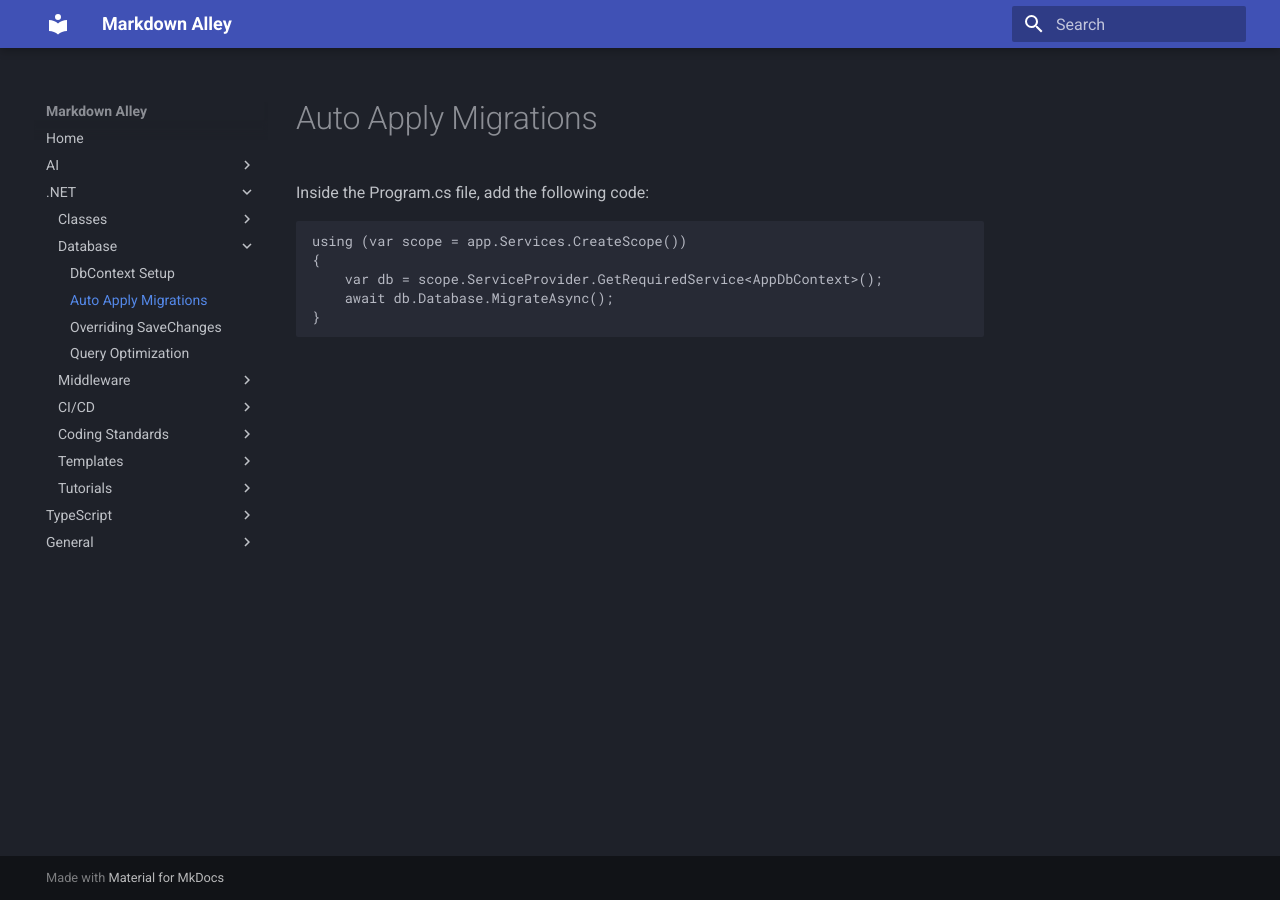
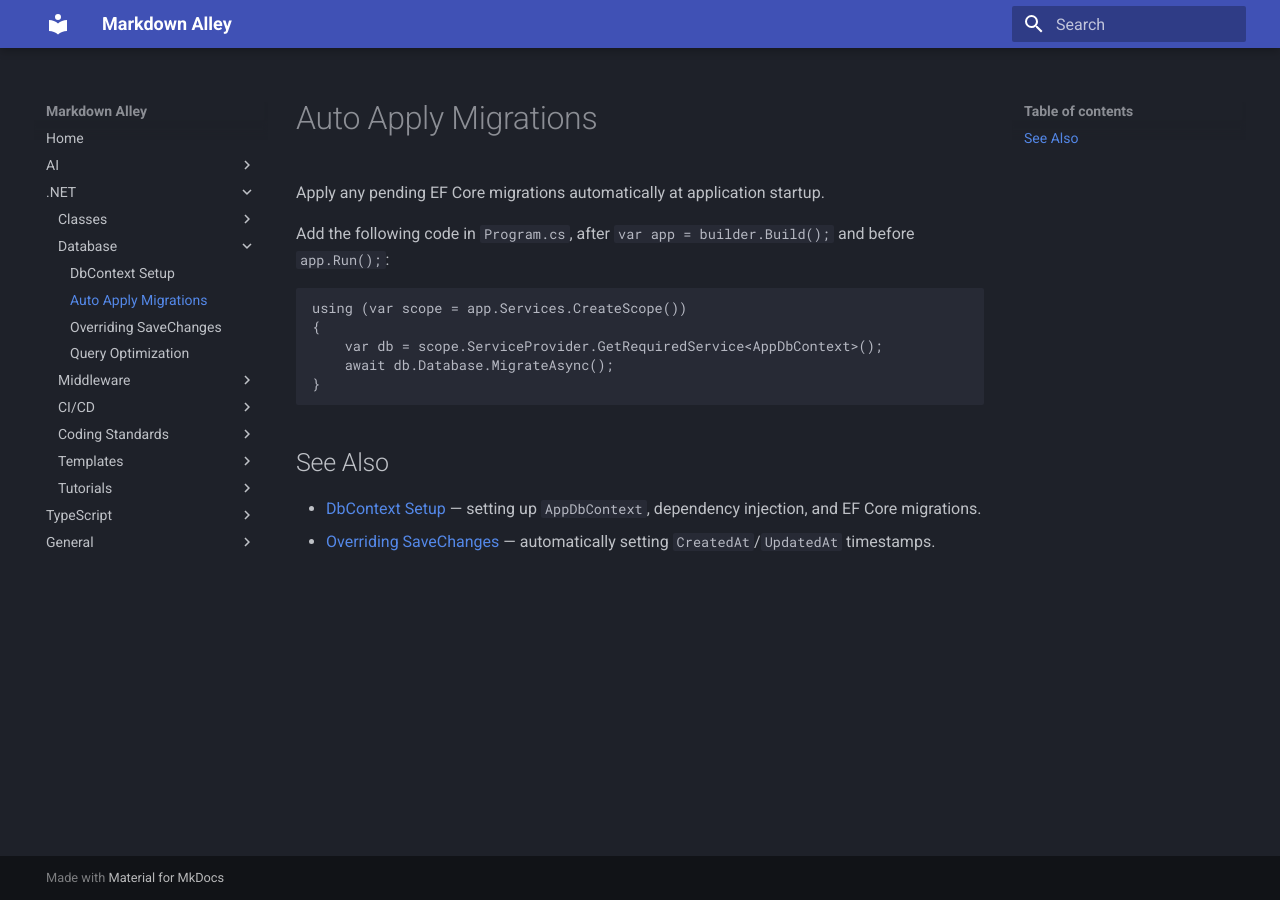
Before and after one commit to gooddogdevelopment-sys/Markdown-Alley, an MkDocs documentation site: the page built from docs/Dotnet/Database/AutoApplyMigrations.md, in a window 1280 px wide. Built offline with MkDocs 1.6.1 and Material for MkDocs 9.7.7, drawn with Linux system fonts in a browser that asks for light colours.

Commit message:
Add description and See Also section for AutoApplyMigrations.md

````diff
--- a/docs/Dotnet/Database/AutoApplyMigrations.md
+++ b/docs/Dotnet/Database/AutoApplyMigrations.md
@@ -1,5 +1,9 @@
 # Auto Apply Migrations
-Inside the Program.cs file, add the following code:
+
+Apply any pending EF Core migrations automatically at application startup.
+
+Add the following code in `Program.cs`, after `var app = builder.Build();` and before `app.Run();`:
+
 ```csharp
 using (var scope = app.Services.CreateScope())
 {
@@ -7,3 +11,8 @@ using (var scope = app.Services.CreateScope())
     await db.Database.MigrateAsync();
 }
 ```
+
+## See Also
+
+- [DbContext Setup](DotNetDbContext.md) — setting up `AppDbContext`, dependency injection, and EF Core migrations.
+- [Overriding SaveChanges](OverridingSaveChangesDbContext.md) — automatically setting `CreatedAt`/`UpdatedAt` timestamps.
````
